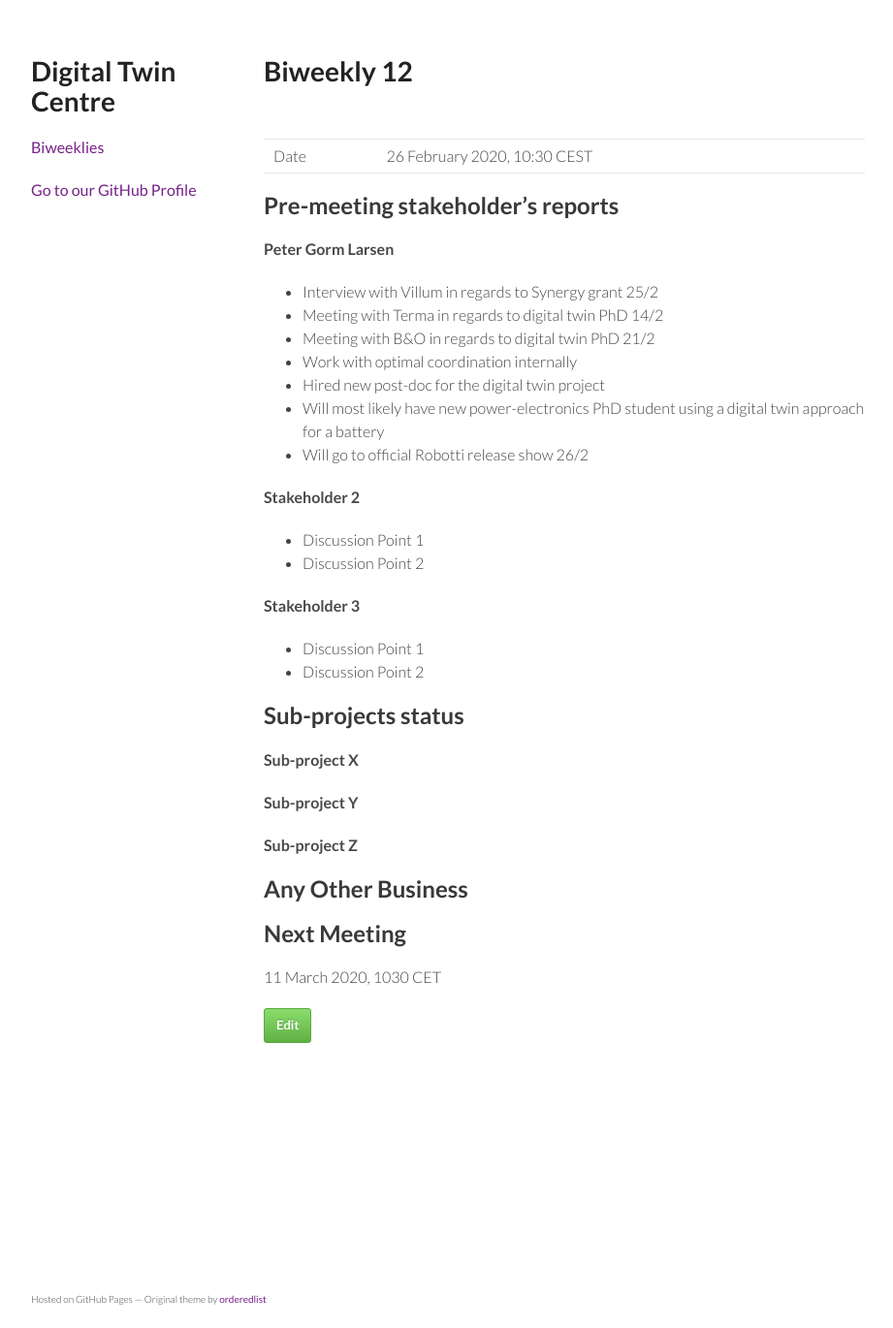
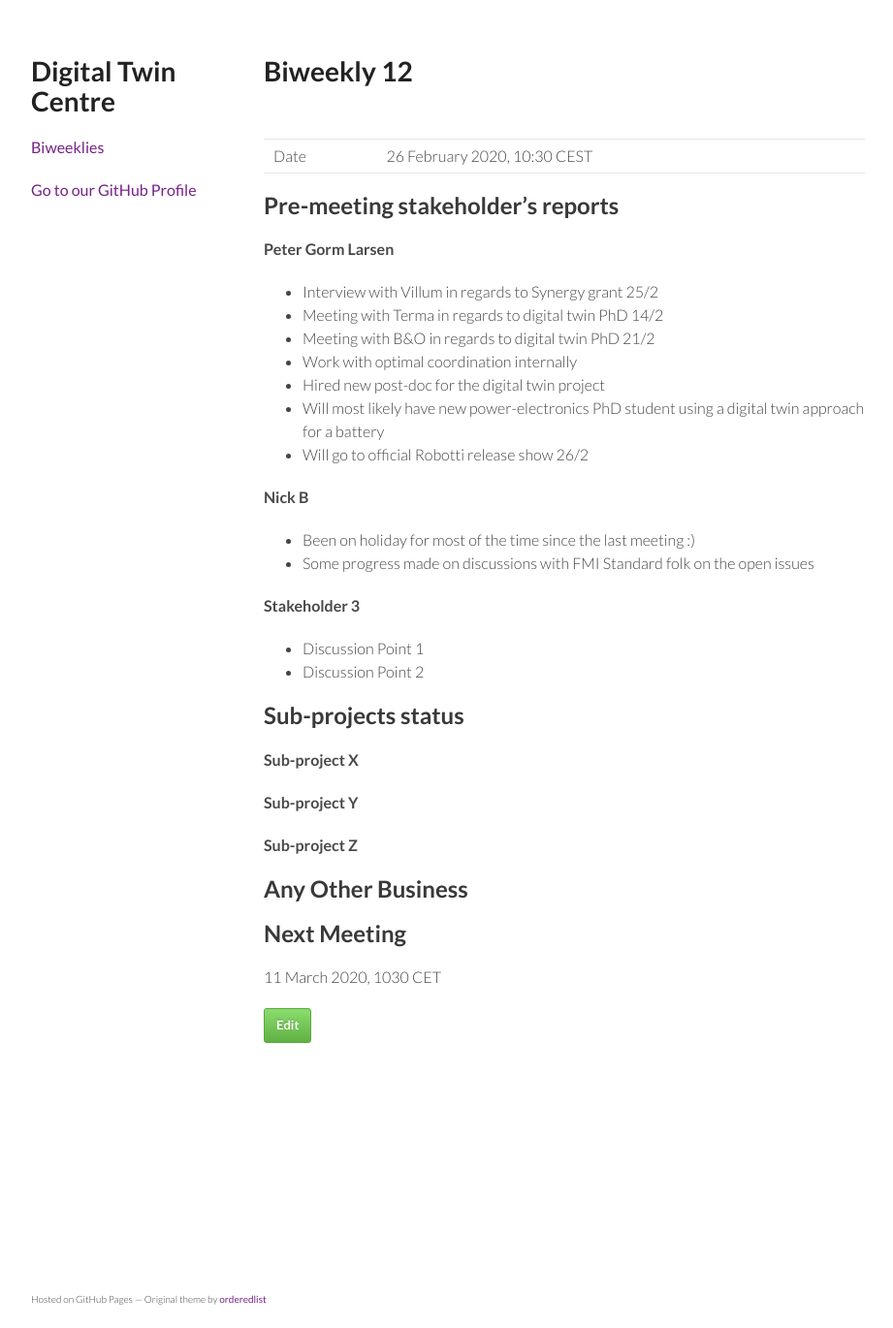
Before and after one commit to digitaltwincentre/digitaltwincentre.github.io, a Jekyll site: the page built from _biweeklies/Biweekly-12.md, in a window 1280 px wide. Shown: the whole page at 97% size, without its empty margins (178-1099 px from the left). Built offline with Jekyll 4.4.1, drawn with Linux system fonts in a browser that asks for light colours; nearby versions of some CDN libraries.

Commit message:
Update Biweekly-12.md

```diff
--- a/_biweeklies/Biweekly-12.md
+++ b/_biweeklies/Biweekly-12.md
@@ -29,9 +29,9 @@ date: 26 February 2020, 1030 CEST
 * Will most likely have new power-electronics PhD student using a digital twin approach for a battery
 * Will go to official Robotti release show 26/2
 
-#### Stakeholder 2
-* Discussion Point 1
-* Discussion Point 2
+#### Nick B
+* Been on holiday for most of the time since the last meeting :)
+* Some progress made on discussions with FMI Standard folk on the open issues
 
 #### Stakeholder 3
 * Discussion Point 1
```
